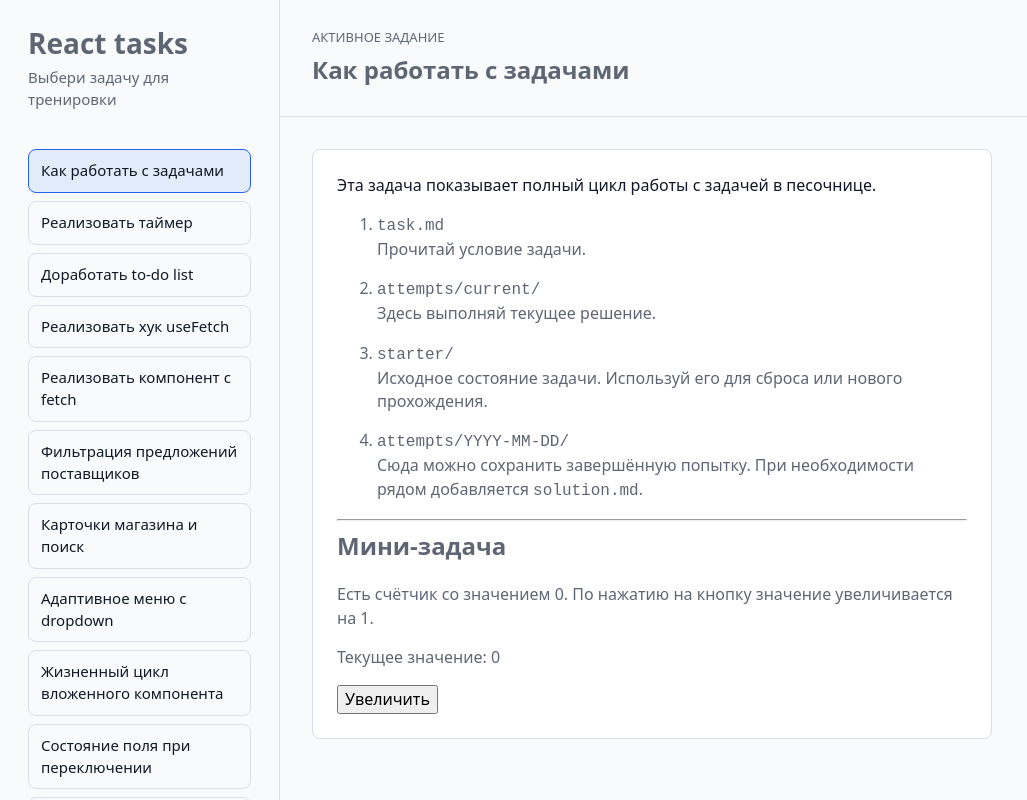
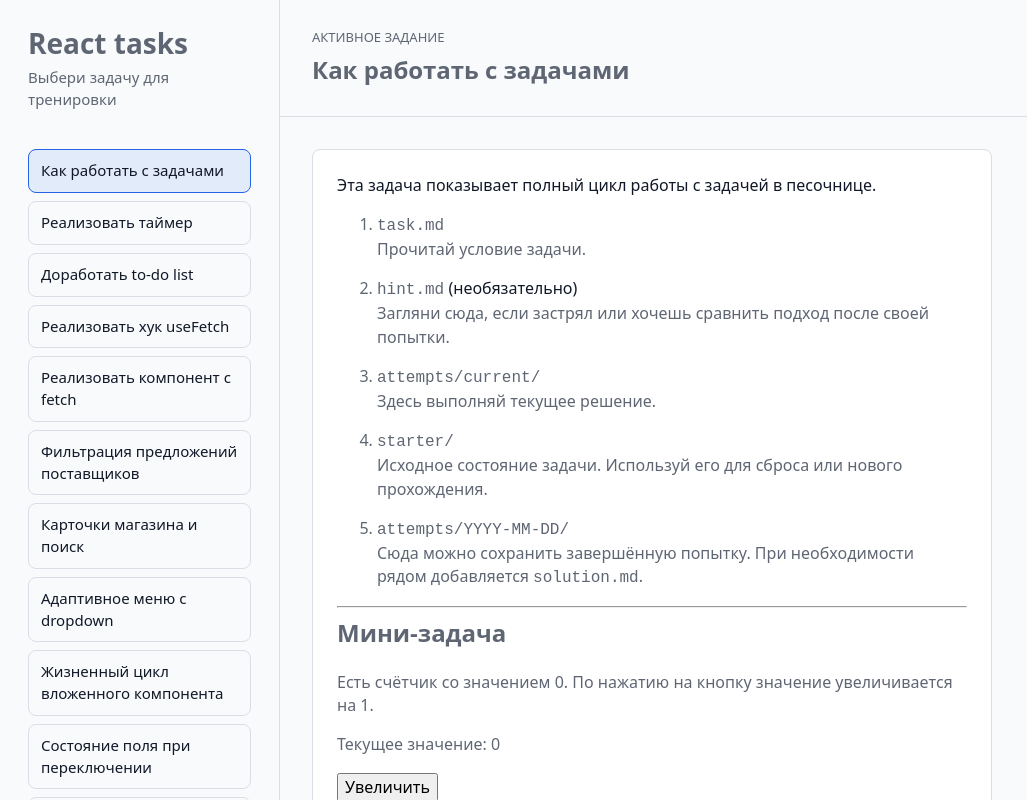
Before and after one commit to alexy-bott/my-react-sandbox, a React (Vite) app: page / in a window 1280 px wide. Shown: the top 800 px of the page, without its empty margins (0-1027 px from the left). Built offline with nearby package versions, Linux system fonts and the light colour scheme.

Commit message:
feat: add optional task hints

```diff
--- a/src/tasks/00-sandbox-guide/attempts/current/SandboxGuideTask.tsx
+++ b/src/tasks/00-sandbox-guide/attempts/current/SandboxGuideTask.tsx
@@ -15,6 +15,10 @@ export function SandboxGuideTask() {
         <li>
           <code>task.md</code>
           <p>Прочитай условие задачи.</p>
+        </li>
+        <li>
+          <code>hint.md</code> <span className="task-note">(необязательно)</span>
+          <p>Загляни сюда, если застрял или хочешь сравнить подход после своей попытки.</p>
         </li>
         <li>
           <code>attempts/current/</code>
--- a/src/tasks/00-sandbox-guide/starter/SandboxGuideTask.tsx
+++ b/src/tasks/00-sandbox-guide/starter/SandboxGuideTask.tsx
@@ -11,6 +11,10 @@ export function SandboxGuideTask() {
         <li>
           <code>task.md</code>
           <p>Прочитай условие задачи.</p>
+        </li>
+        <li>
+          <code>hint.md</code> <span className="task-note">(необязательно)</span>
+          <p>Загляни сюда, если застрял или хочешь сравнить подход после своей попытки.</p>
         </li>
         <li>
           <code>attempts/current/</code>
```
Also changed, not shown: src/tasks/00-sandbox-guide/hint.md (added, +3 -0 lines), src/tasks/00-sandbox-guide/task.md (+3 -0 lines), 2 other files (tests, documents, lock files or other folders).
